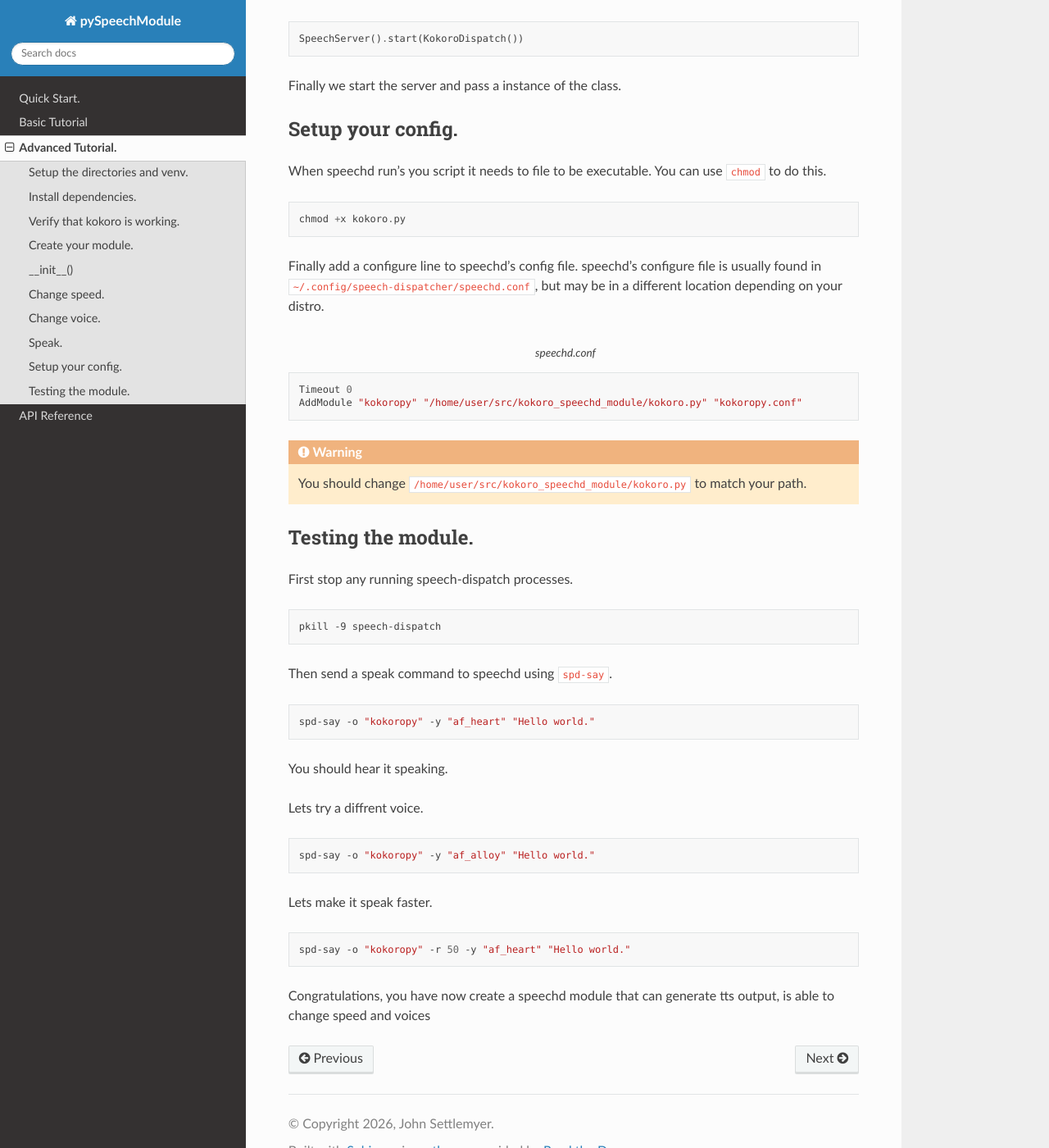
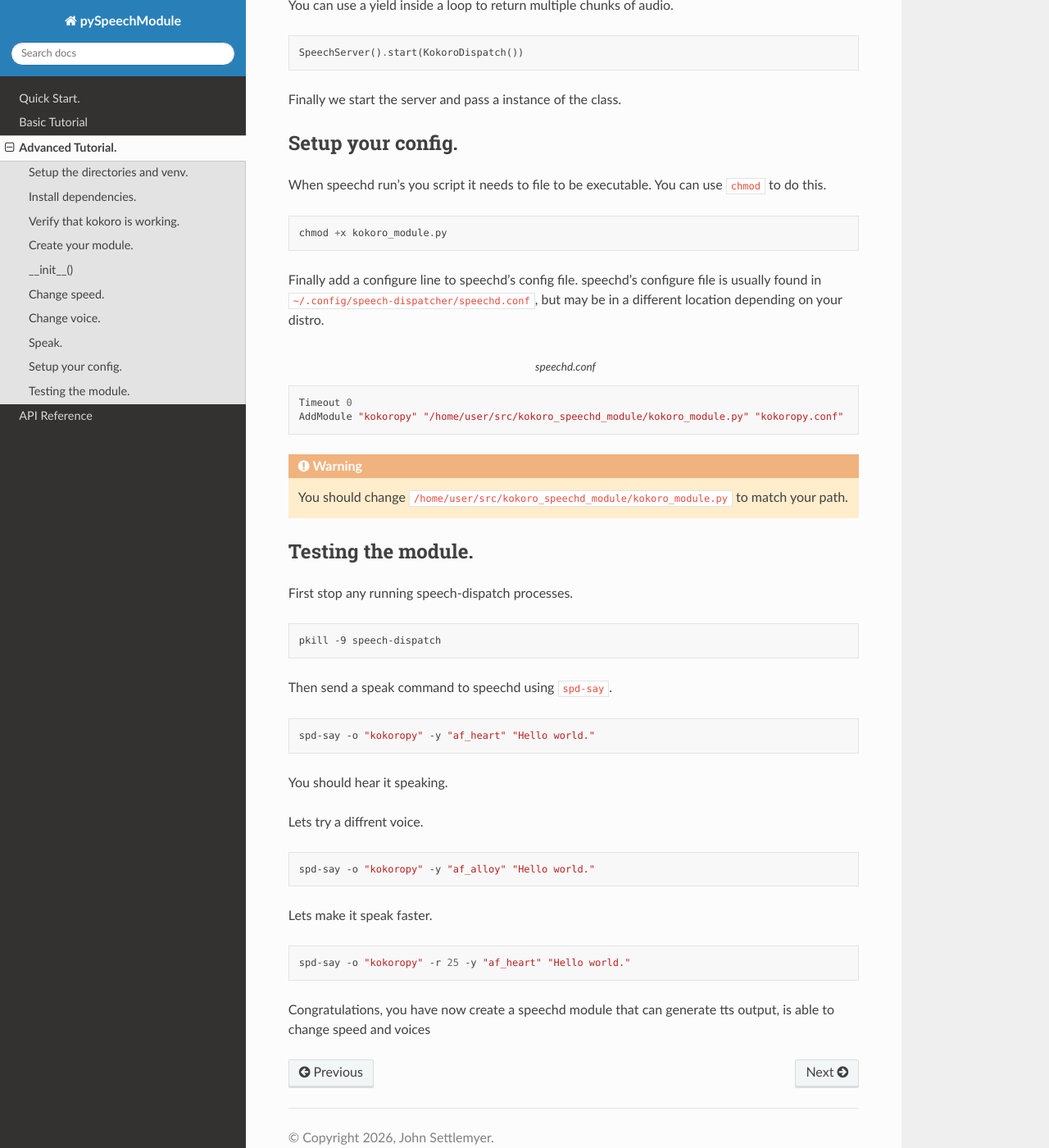
Before and after one commit to jsett/pySpeechModule, a Sphinx documentation site: the page built from docs/source/Advanced_Tutorial.rst, in a window 1280 px wide and 1400 px high, scrolled down 4977 px. Shown: the whole window at 82% size. Built offline with Sphinx 7.4.7 and the Read the Docs theme 3.1.0, drawn with Linux system fonts in a browser that asks for light colours; some of the changed text lies outside the part shown.

Commit message:
update the docs

```diff
--- a/docs/source/Advanced_Tutorial.rst
+++ b/docs/source/Advanced_Tutorial.rst
@@ -46,7 +46,7 @@ Create your module.
 -------------------
 
 .. code-block:: python3
-    :caption: kokoro.py
+    :caption: kokoro_module.py
     :name: kokoro-py
 
     #!/home/user/src/kokoro_speechd_module/venv/bin/python
@@ -240,7 +241,7 @@ When speechd run's you script it needs to file to be executable. You can use ``c
 
 .. code-block:: python3
 
-    chmod +x kokoro.py
+    chmod +x kokoro_module.py
 
 Finally add a configure line to speechd's config file. speechd's configure file is usually found in ``~/.config/speech-dispatcher/speechd.conf``, but may be in a different location depending on your distro.
 
@@ -249,9 +250,9 @@ Finally add a configure line to speechd's config file. speechd's configure file
     :name: speechd-conf-adv
 
     Timeout 0
-    AddModule "kokoropy" "/home/user/src/kokoro_speechd_module/kokoro.py" "kokoropy.conf"
+    AddModule "kokoropy" "/home/user/src/kokoro_speechd_module/kokoro_module.py" "kokoropy.conf"
 
-.. warning:: You should change ``/home/user/src/kokoro_speechd_module/kokoro.py`` to match your path.
+.. warning:: You should change ``/home/user/src/kokoro_speechd_module/kokoro_module.py`` to match your path.
 
 Testing the module.
 -------------------
@@ -280,6 +281,6 @@ Lets make it speak faster.
 
 .. code-block:: bash
 
-    spd-say -o "kokoropy" -r 50 -y "af_heart" "Hello world."
+    spd-say -o "kokoropy" -r 25 -y "af_heart" "Hello world."
 
 Congratulations, you have now create a speechd module that can generate tts output, is able to change speed and voices
--- a/docs/source/Basic_Tutorial.rst
+++ b/docs/source/Basic_Tutorial.rst
@@ -75,7 +75,7 @@ Now lets create a class.
 
 .. warning:: You can name your class anything, but make sure your class inherits from ``SpeechDispatch``.
 
-Now `download <https://github.com/jsett/py-speech-module/raw/refs/heads/main/docs/source/deep_learning.wav>`_ and save the file as ``deep_learning.wav``. Then add a ``__init__`` method to your class.
+Now `download <https://github.com/jsett/pySpeechModule/raw/refs/heads/main/docs/source/deep_learning.wav>`_ and save the file as ``deep_learning.wav``. Then add a ``__init__`` method to your class.
 
 .. code-block:: python3
     :caption: dummy.py
@@ -115,7 +115,7 @@ Last we need to create the server and create a instance of our class.
 Full Code.
 ----------
 
-Here is the complete code. You will also need to `download <https://github.com/jsett/py-speech-module/raw/refs/heads/main/docs/source/deep_learning.wav>`_ if you have not already and make sure the name it ``deep_learning.wav``.
+Here is the complete code. You will also need to `download <https://github.com/jsett/pySpeechModule/raw/refs/heads/main/docs/source/deep_learning.wav>`_ if you have not already and make sure the name it ``deep_learning.wav``.
 
 .. code-block:: python3
     :caption: dummy.py
--- a/docs/source/Quick_Start.rst
+++ b/docs/source/Quick_Start.rst
@@ -9,10 +9,10 @@ If you have not already see the Basic_Tutorial for a more detailed explaintion o
     cd my_first_speechd_module
     python3.12 -m venv venv
     source venv/bin/activate
-    pip install --upgrade pip setuptools wheel
+    pip install --upgrade pip
     pip install pySpeechModule soundfile
 
-You need to `download <https://github.com/jsett/py-speech-module/raw/refs/heads/main/docs/source/deep_learning.wav>`_ and make sure the name it ``deep_learning.wav``.
+You need to `download <https://github.com/jsett/pySpeechModule/raw/refs/heads/main/docs/source/deep_learning.wav>`_ and make sure the name it ``deep_learning.wav``.
 
 .. code-block:: python3
     :caption: dummy.py
--- a/pyproject.toml
+++ b/pyproject.toml
@@ -1,6 +1,6 @@
 [project]
 name = "pySpeechModule"
-version = "0.0.1"
+version = "1.0.0"
 authors = [
   { name="John Settlemyer", email="author@example.com" },
 ]
```
Also changed, not shown: other parts of docs/source/Advanced_Tutorial.rst (+3 -2 lines), other parts of docs/source/Basic_Tutorial.rst (+1 -1 lines), README.md (+1 -1 lines).
